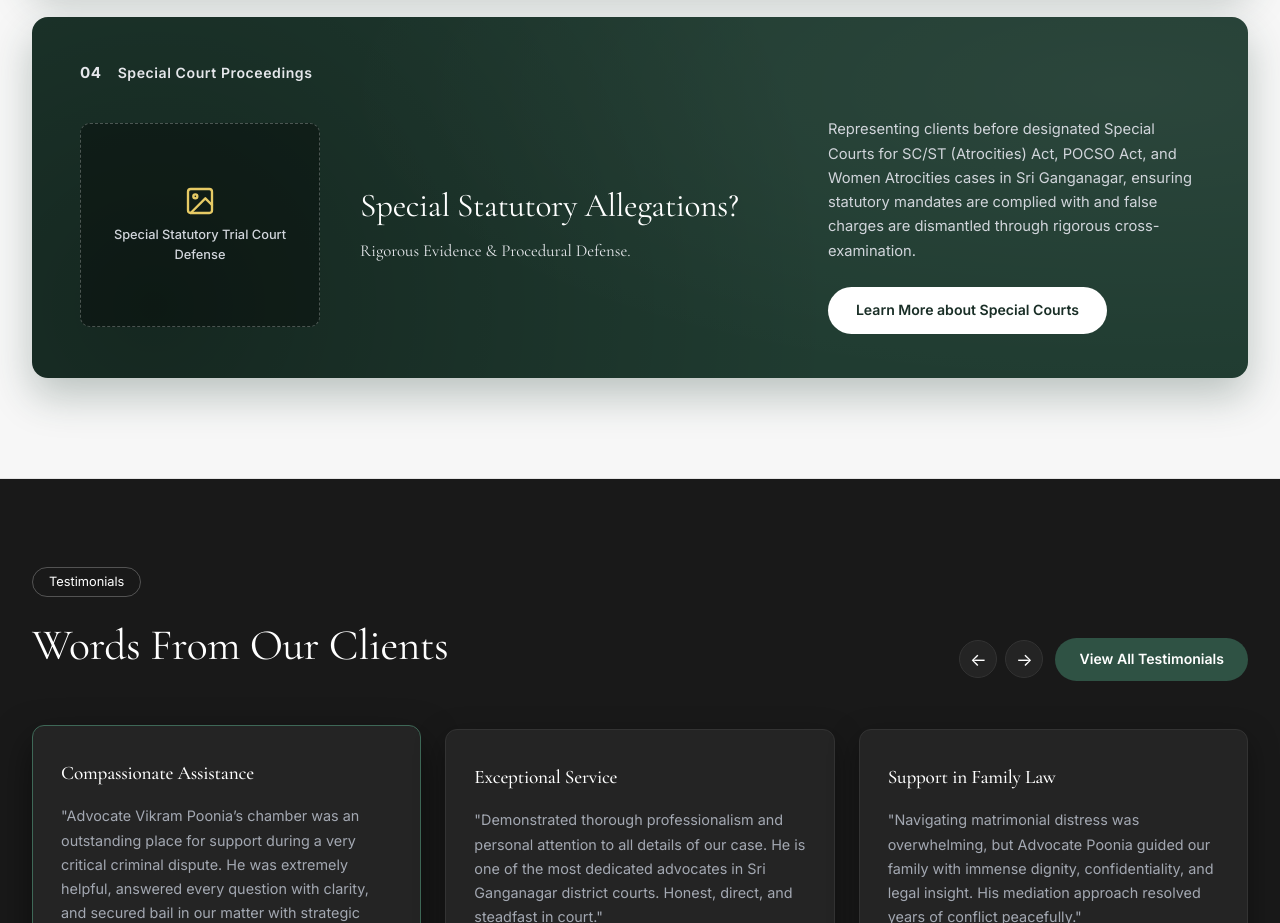
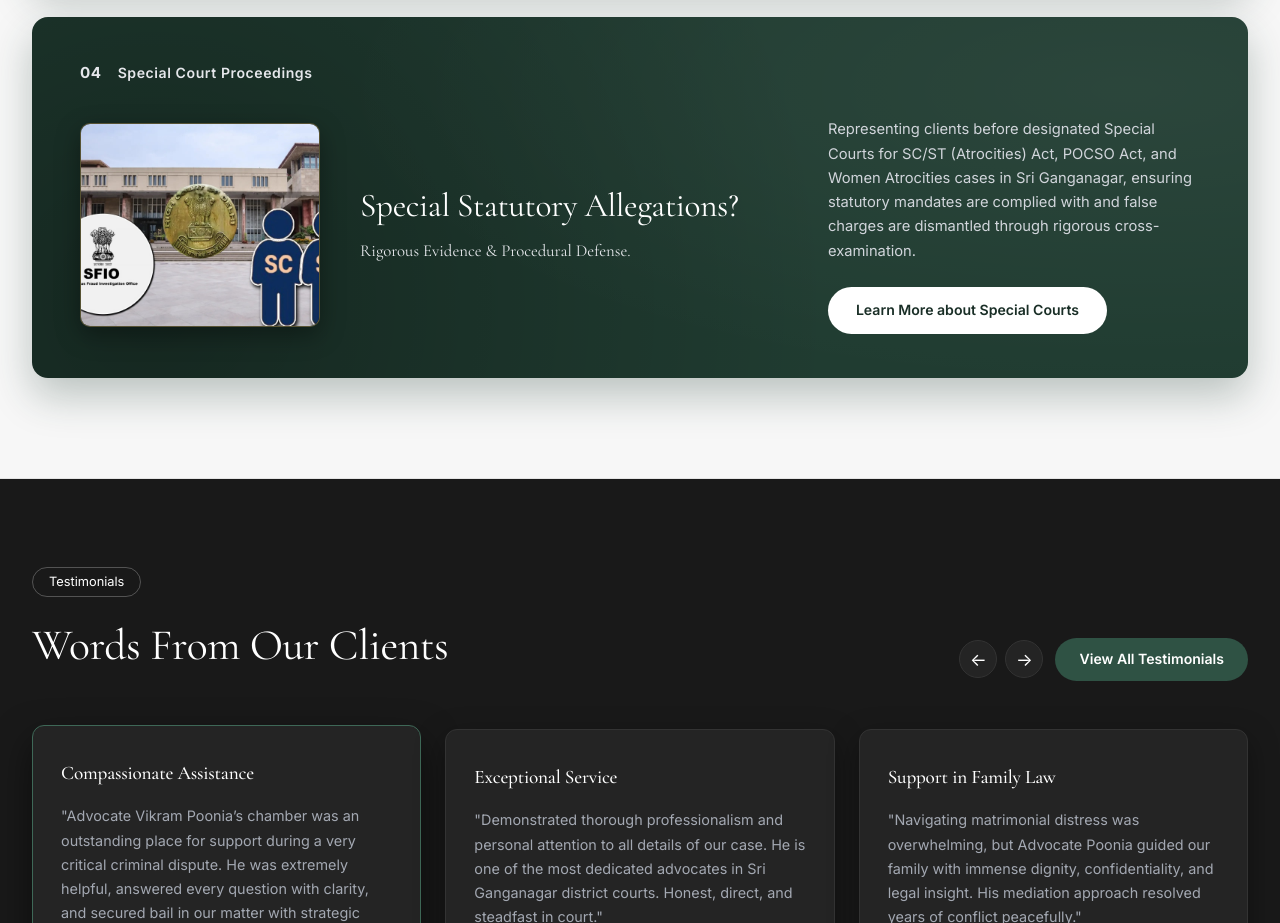
Before and after one commit to diggajbishnoi-dot/Advocate-Vikram-Poonia, a React (Vite) app: page / in a window 1280 px wide. Shown: the part 2420-3343 px from the top of the page. Built offline with nearby package versions, Linux system fonts and the light colour scheme.

Commit message:
Add watermark-free Special Court Proceedings image (High Court, SFIO, SC/ST) to Focus Card 04

```diff
--- a/src/content.js
+++ b/src/content.js
@@ -157,7 +157,8 @@ export const content = {
           hi: "श्री गंगानगर में एससी/एसटी एक्ट, पॉक्सो एक्ट एवं महिला अत्याचार मामलों के विशेष न्यायालयों में पैरवी, जहाँ झूठे आरोपों का खंडन साक्ष्यों एवं गहन जिरह के माध्यम से किया जाता है।"
         },
         btn: { en: "Learn More about Special Courts", hi: "विशेष न्यायालयीन बचाव के बारे में जानें" },
-        placeholderLabel: { en: "Special Statutory Trial Court Defense", hi: "विशेष न्यायालयीन ट्रायल बचाव" }
+        placeholderLabel: { en: "Special Statutory Trial Court Defense", hi: "विशेष न्यायालयीन ट्रायल बचाव" },
+        image: "/images/special-courts-defense.jpg"
       }
     ]
   },
```
Also changed, not shown: public/images/special-courts-defense.jpg (added).
